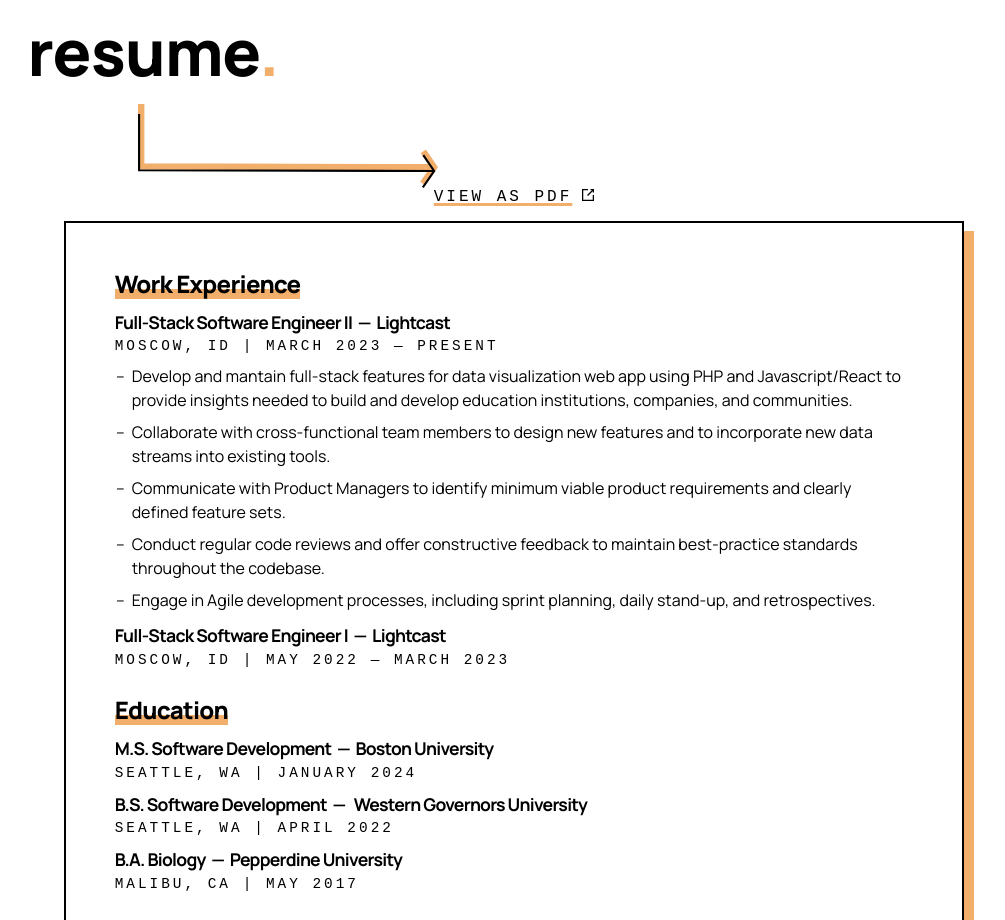
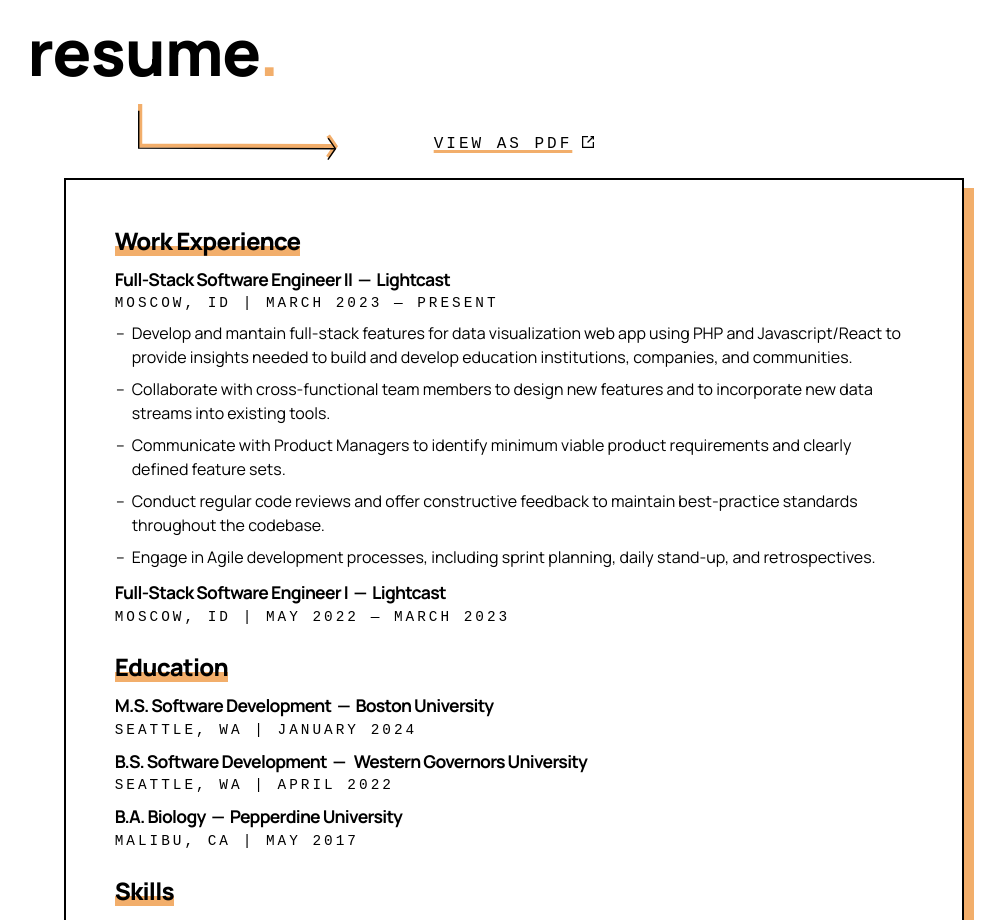
Before and after one commit to jennifer-bowser/jb-dev, a React (Vite) app: page / in a window 1280 px wide. Shown: the part 2420-3340 px from the top of the page, without its empty margins (126-1131 px from the left). Built offline with nearby package versions, Linux system fonts and the light colour scheme; a web font is replaced by a local one.

Commit message:
makes resume section responsive

```diff
--- a/src/components/section-contents/Resume.css
+++ b/src/components/section-contents/Resume.css
@@ -9,17 +9,18 @@
 #Resume-SidewaysArrow{
     width: 300px;
     margin: -20px auto 0 110px;
+    transition: var(--transition);
 }
 
 .Resume-PDF-Link {
-    margin-bottom: 15px;
+    margin: -25px 0 25px 0;
     text-decoration: 3px solid underline var(--accent-color);
-    transition: var(--transition);
+    transition: hover var(--transition);
 }
 
 .Resume-PDF-Link img {
     margin-left: 10px;
-    transition: var(--transition);
+    transition: hover var(--transition);
 }
 
 .Resume-PDF-Link:hover {
@@ -74,3 +75,15 @@
 .Resume ul {
     margin-top: 10px;
 }
+
+@media (max-width: 1400px){
+    #Resume-SidewaysArrow{
+        width: 200px;
+    }
+}
+
+@media (max-width: 1150px){
+    #Resume-SidewaysArrow{
+        opacity: 0;
+    }
+}
```
